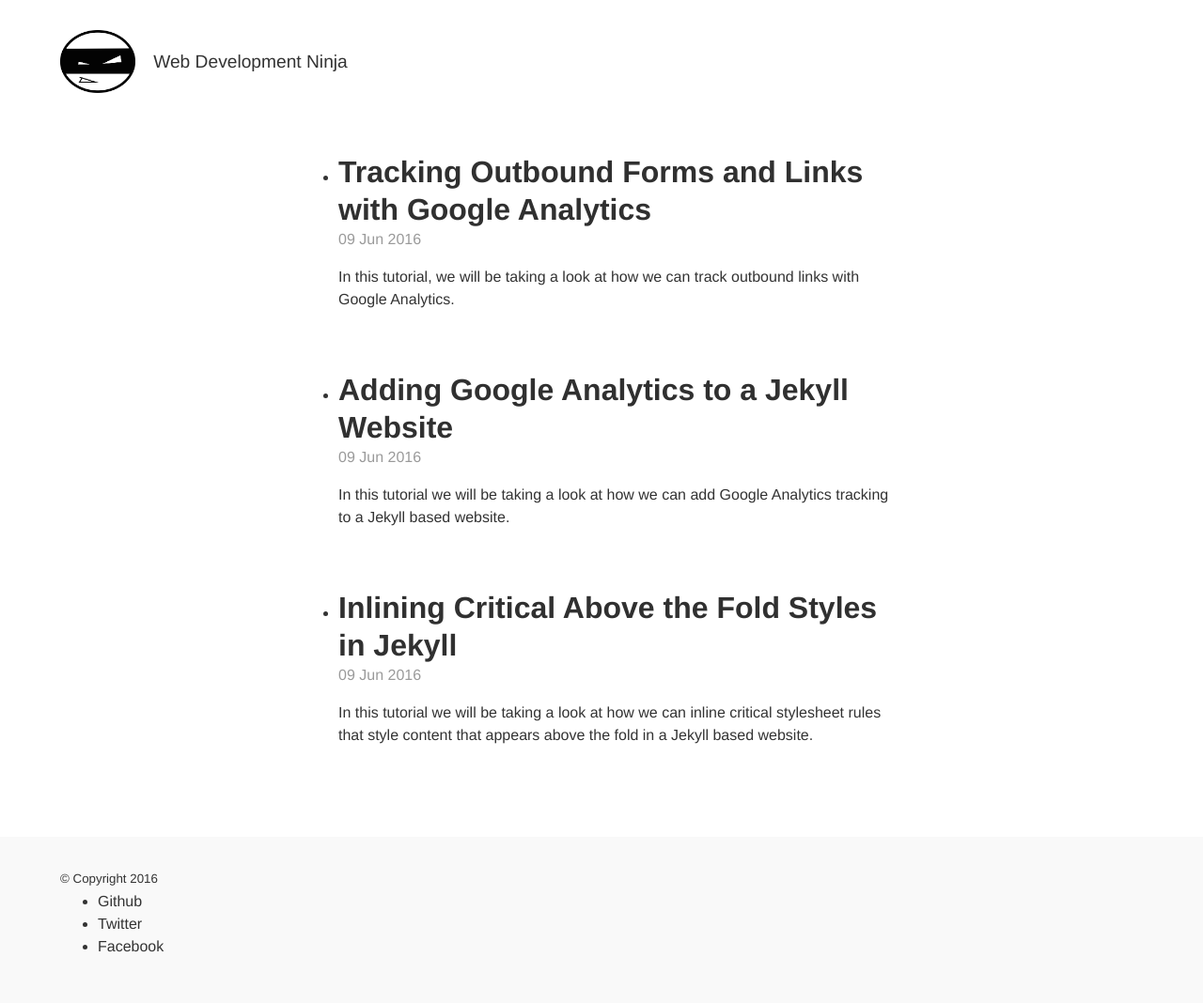
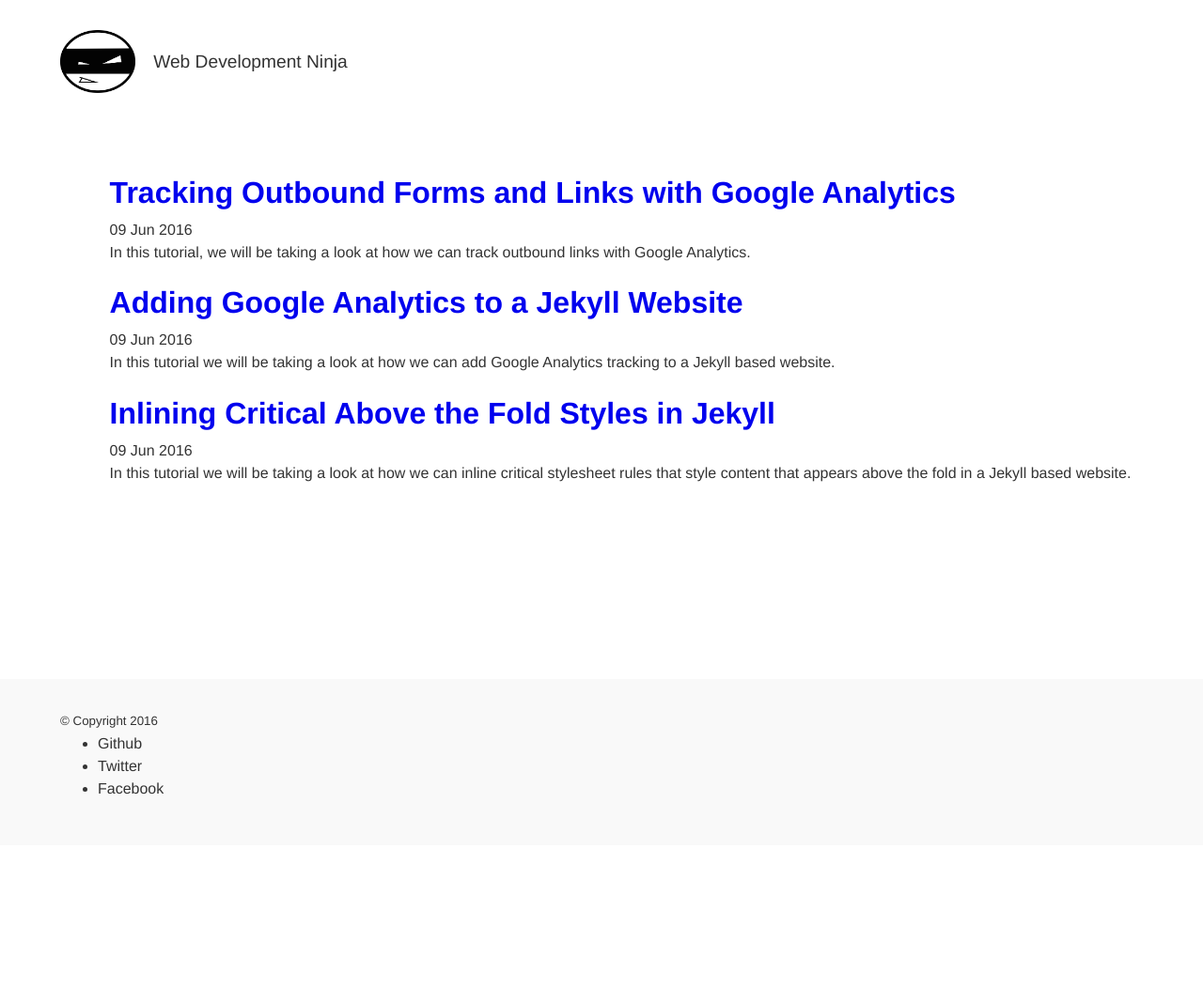
Before and after one commit to hasharray/hasharray, a Jekyll site: the page built from index.html, in a window 1280 px wide. Shown: the whole page at 94% size. Built offline with Jekyll 4.4.1, drawn with Linux system fonts in a browser that asks for light colours; after the commit the page ends 900 px from its top, so only the background shows below that.

Commit message:
Use tutorial layout for tutorials

```diff
--- a/_layouts/default.html
+++ b/_layouts/default.html
@@ -15,7 +15,7 @@
         @import "layout";
         @import "logo";
         @import "masthead";
-        @import "post";
+        @import "tutorial";
         @import "pagination";
         @import "advert";
         @import "colophon";
@@ -39,16 +39,7 @@
     {% endif %}
 
     <main class="content">
-      <section class="content-main">
-        {{ content }}
-      </section>
-
-      {% if site.google_ad_client %}
-        <aside class="content-sidebar">
-          {% include google_ad.html slot="1822724824" %}
-          {% include google_ad.html slot="1403922425" %}
-        </aside>
-      {% endif %}
+      {{ content }}
     </main>
 
     {% include colophon.html %}
--- a/_sass/_post.scss
+++ /dev/null
@@ -1,67 +0,0 @@
-// Posts and pages
-//
-// Each post is wrapped in `.post` and is used on default and post layouts. Each
-// page is wrapped in `.page` and is only used on the page layout.
-
-.page,
-.post {
-  margin-bottom: 4em;
-
-  li + li {
-    margin-top: .25rem;
-  }
-}
-
-// Blog post or page title
-.page-title,
-.post-title,
-.post-title a {
-  color: #303030;
-}
-.page-title,
-.post-title {
-  margin-top: 0;
-}
-
-// Meta data line below post title
-.post-date {
-  display: block;
-  margin-top: -.5rem;
-  margin-bottom: 1rem;
-  color: #9a9a9a;
-}
-
-
-// Related posts
-.related {
-  padding-top: 2rem;
-  padding-bottom: 2rem;
-  margin-bottom: 2rem;
-  border-top: 1px solid #eee;
-  border-bottom: 1px solid #eee;
-}
-
-.related-posts {
-  padding-left: 0;
-  list-style: none;
-
-  h3 {
-    margin-top: 0;
-  }
-
-  li {
-    small {
-      font-size: 75%;
-      color: #999;
-    }
-
-    a:hover {
-      color: #268bd2;
-      text-decoration: none;
-
-      small {
-        color: inherit;
-      }
-    }
-  }
-}
--- /dev/null
+++ b/_sass/_tutorial.scss
@@ -0,0 +1,13 @@
+// Tutorial
+//
+
+.tutorial-list {
+  list-style: none;
+}
+
+.tutorial {
+}
+
+.tutorial-title {
+  color: inherit;
+}
--- a/index.html
+++ b/index.html
@@ -3,19 +3,19 @@ layout: default
 title: Home
 ---
 
-<ul class="post-list">
-  {% assign items = site.tutorials | where: "layout", "post" %}
+<ul class="tutorial-list">
+  {% assign items = site.tutorials | where: "layout", "tutorial" %}
 
   {% for item in items %}
-    <li class="post">
-      <h1 class="post-title">
+    <li class="tutorial">
+      <h1 class="tutorial-title">
         <a href="{{ item.url | prepend: site.baseurl }}">
           {{ item.title }}
         </a>
       </h1>
 
       {% if item.date %}
-        <time datetime="{{ item.date | date_to_xmlschema }}" class="post-date">{{ item.date | date_to_string }}</time>
+        <time datetime="{{ item.date | date_to_xmlschema }}" class="tutorial-date">{{ item.date | date_to_string }}</time>
       {% endif %}
 
       {{ item.content | markdownify | split: "</p>" | first }}
```
Also changed, not shown: _layouts/post.html (deleted, +0 -12 lines), _layouts/tutorial.html (added, +14 -0 lines), _tutorials/javascript/tracking-outbound-forms-and-links-with-google-analytics.md (+1 -1 lines), _tutorials/jekyll/adding-google-analytics-to-a-jekyll-website.md (+1 -1 lines), _tutorials/jekyll/inlining-critical-above-the-fold-stylesheets-in-a-jekyll-website.md (+1 -1 lines).
